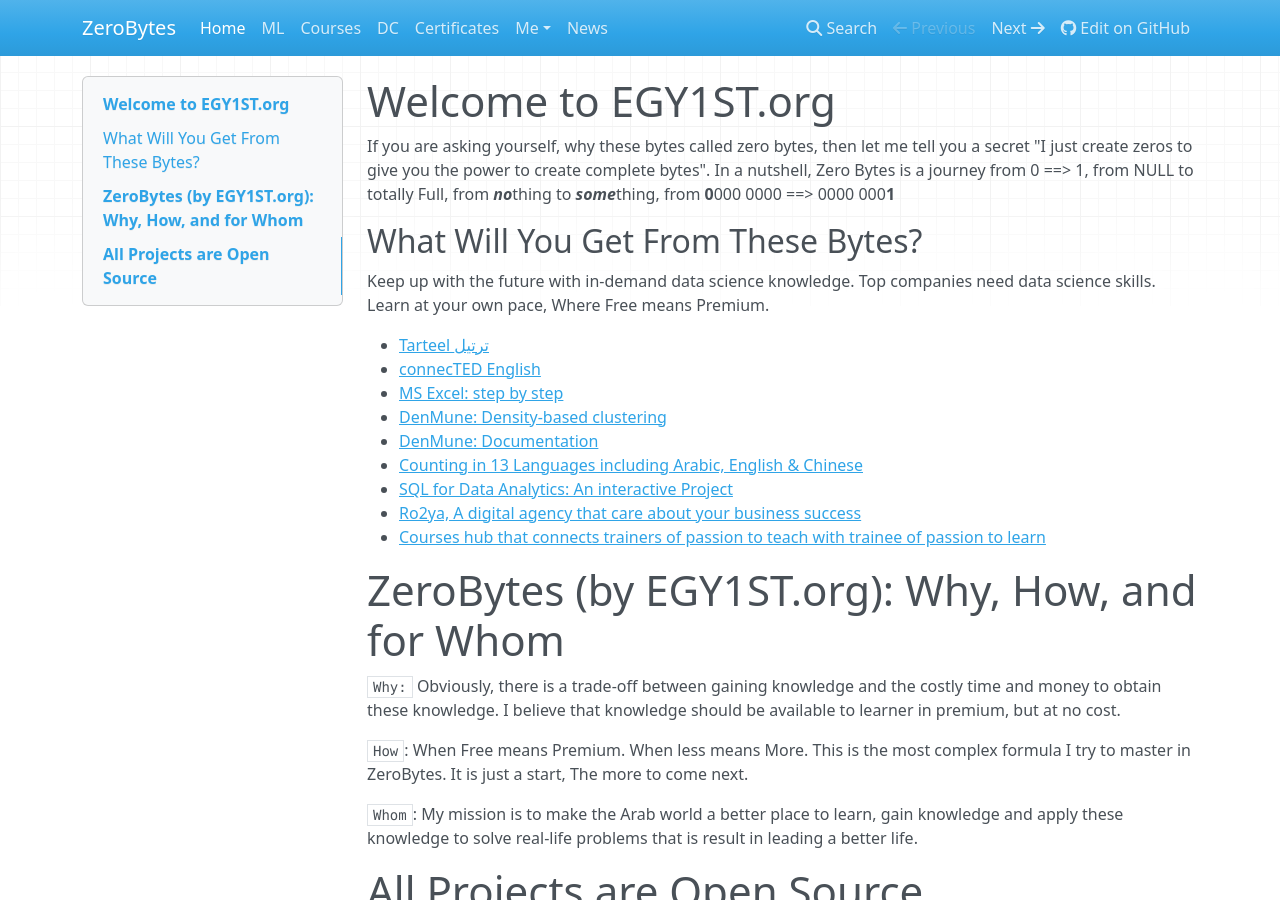
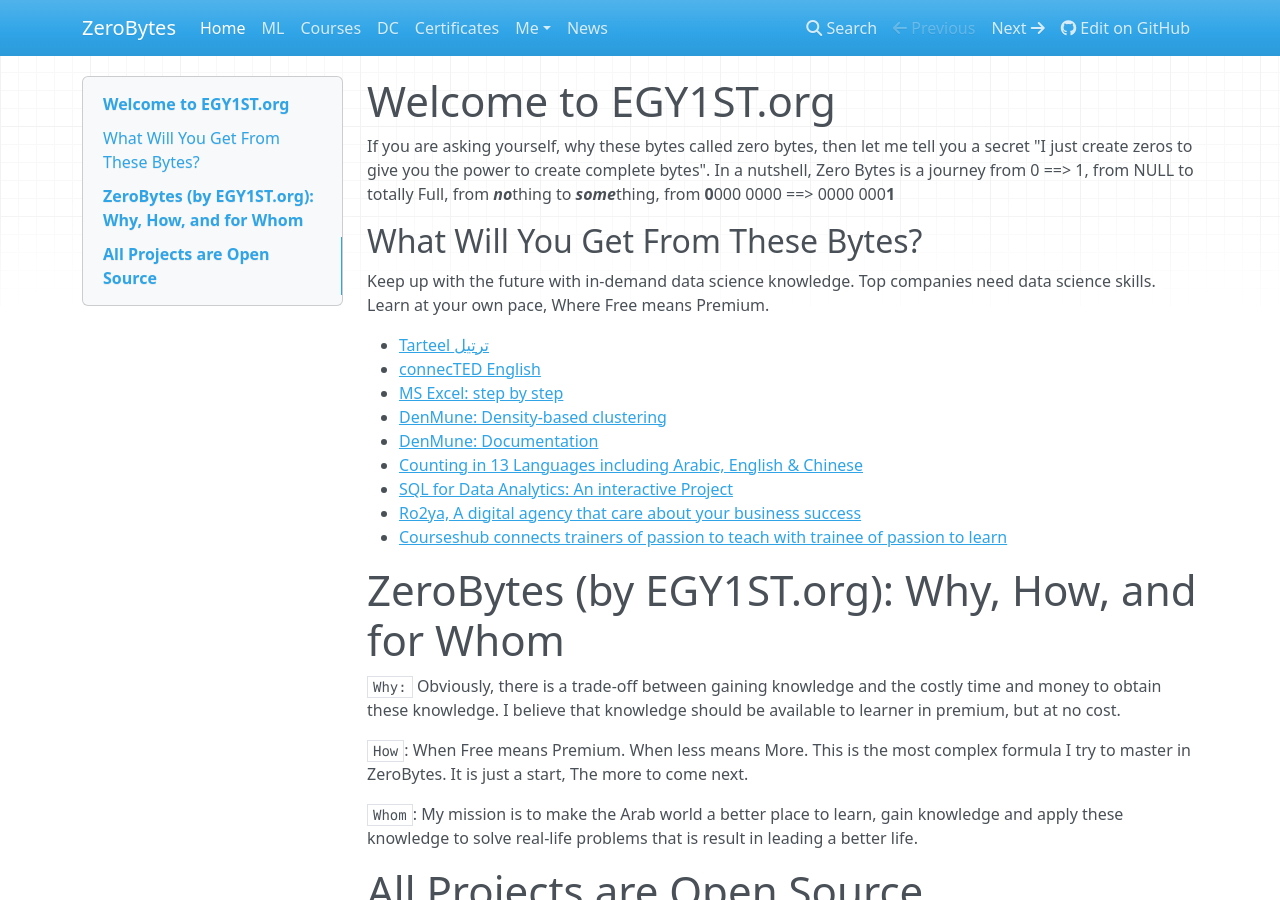
Before and after one commit to egy1st/zerobytes-mkdocs, an MkDocs documentation site: the page built from docs/index.md, in a window 1280 px wide and 900 px high. Built offline with MkDocs 1.6.1, drawn with Linux system fonts in a browser that asks for light colours; nearby versions of some CDN libraries.

Commit message:
Update index.md

```diff
--- a/docs/index.md
+++ b/docs/index.md
@@ -14,7 +14,7 @@
 - [Counting in 13 Languages including Arabic, English & Chinese](https://number2text.com)
 - [SQL for Data Analytics: An interactive Project](https://deepnote.com/workspace/zerobytes-53a2-d17b46ba-00b7-41a6-bdcc-79d0ff9e1037/project/Introduction-to-SQL-82a421bb-fac8-45a1-8c6a-2a7fb7cd35c7/%2FREADME.ipynb)
 - [Ro2ya, A digital agency that care about your business success](https://ro2yaagency.com)
-- [Courses hub that connects trainers of passion to teach with trainee of passion to learn](https://courseshubeg.com)
+- [Courseshub connects trainers of passion to teach with trainee of passion to learn](https://courseshubeg.com)
 
 
 # ZeroBytes (by EGY1ST.org): Why, How, and for Whom
```
